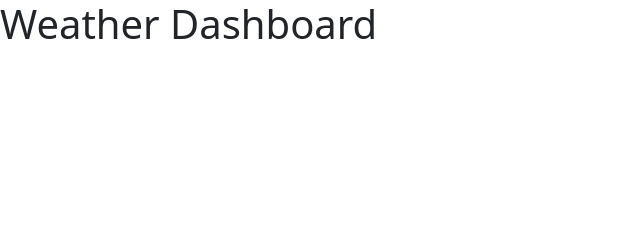
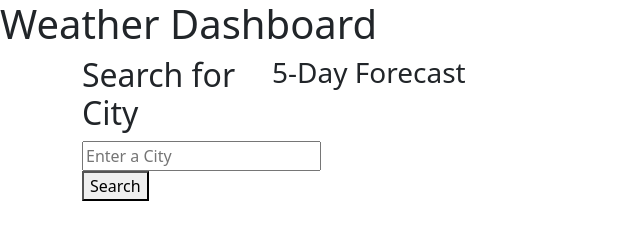
Before and after one commit to DY9040/weather-dashboard, a plain HTML site: page index.html in a window 1280 px wide. Shown: the whole page, without its empty margins (0-640 px from the left). Drawn offline with nearby package versions, Linux system fonts and the light colour scheme.

Commit message:
added  search form div, current weather div and part of 5-day div

```diff
--- a/index.html
+++ b/index.html
@@ -12,6 +12,35 @@
     <header>
         <h1>Weather Dashboard</h1>
     </header>
+
+    <div class="container">
+        <div class="row">
+
+            <!-- Search for City -->
+            <div class="col-2">
+                <form id="citySearchForm">
+                    <h2>Search for City</h2>
+                    <input placeholder="Enter a City" name="city" id="city" id="city-input" type="text" />
+                    <button type="submit" id="submitbtn">Search</button>
+                </form>
+                <div id="recentSearches">
+                    <div id="recent-search-1"></div>
+                </div>
+            </div>
+
+            <!-- Display Current Weather -->
+            <div class="col-8">
+                <article id="weather-info">
+                    <div class="p-flex" id="current-city"></div>
+                </article>
+
+                <!-- 5 day forecast -->
+                <div class="p-flex justify-content-between" id="5day">
+                    <h3>5-Day Forecast</h3>
+                </div>
+            </div>
+        </div>
+    </div>
     <script src="./assets/js/script.js"></script>
 </body>
 </html>
```
Also changed, not shown: 1 other file.
